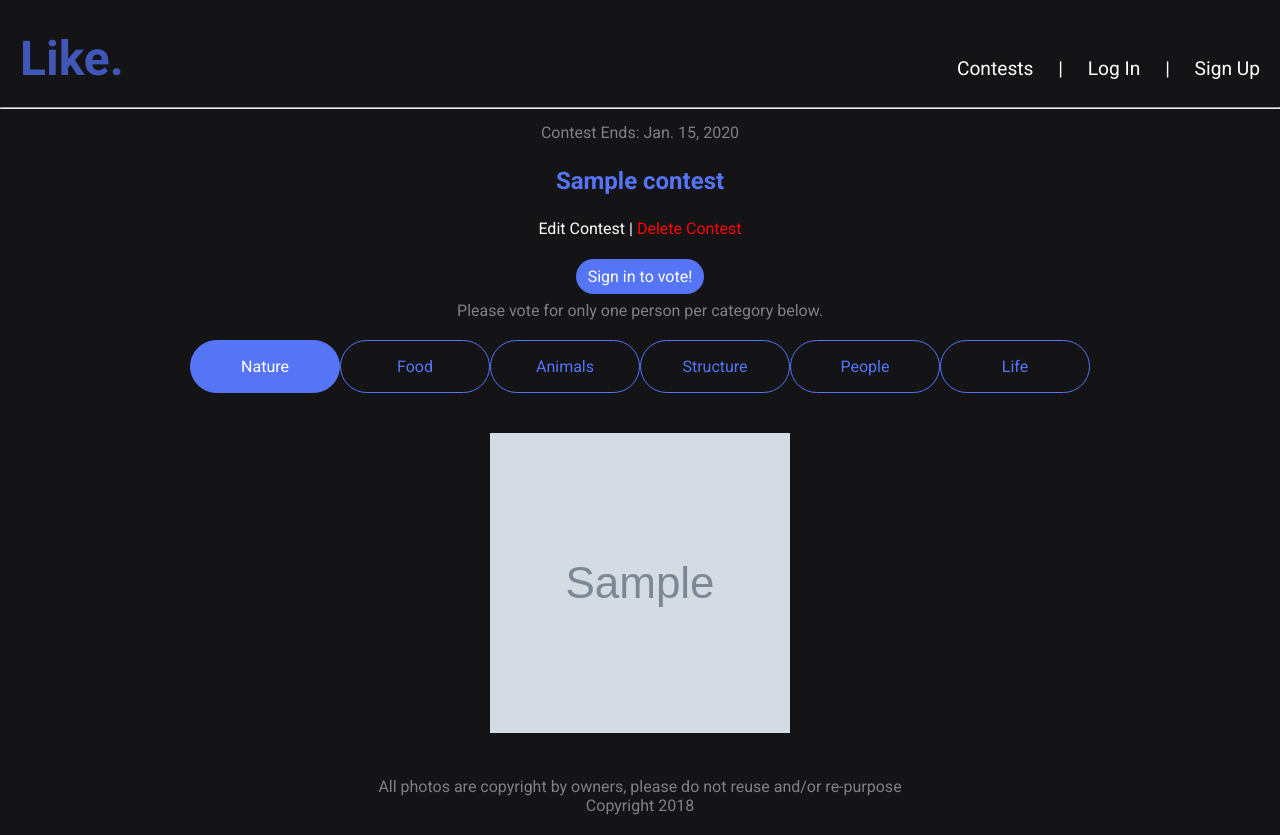
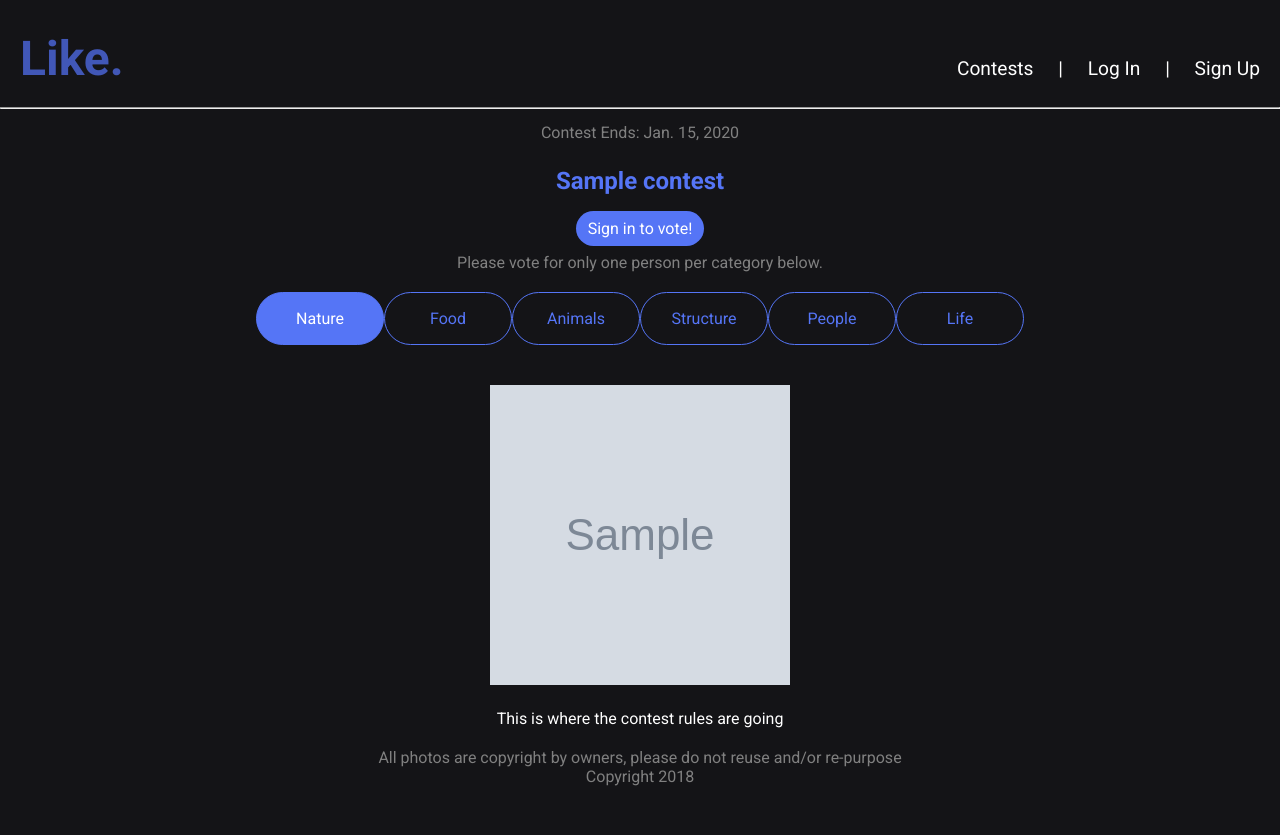
Before and after one commit to helloryantg/photo_contest, a Django app: page /contests/1/ in a window 1280 px wide. After the commit the page ends 786 px from the top, so only its background shows below. Run offline with Django 3.2, Linux system fonts and the light colour scheme; tables that the repository leaves empty hold one stand-in row (values such as "Sample post"); grey boxes marked "Sample" are stand-in pictures; parts of the project's set-up code (start-up, migrations or seed data) failed here and were passed over.

Commit message:
remove description from Post model

```diff
--- a/main_app/models.py
+++ b/main_app/models.py
@@ -21,9 +21,8 @@ class Contest(models.Model):
 
 class Post(models.Model):
     title = models.CharField(max_length=50)
-    description = models.TextField(max_length=250)
     created_at = models.DateField(auto_now_add=True)
-    photo_url = models.CharField(max_length=150, default='https://i.imgur.com/IcvbvO5.jpg')
+    photo_url = models.CharField(max_length=150, default='https://via.placeholder.com/350x350')
     category = models.CharField(
         max_length=1,
         choices=CATEGORIES,
--- a/main_app/static/style.css
+++ b/main_app/static/style.css
@@ -79,6 +79,7 @@ h1 {
     text-decoration: none;
     color: white;
     padding: 20px;
+    font-size: 70%;
 }
 
 .nav-links a:hover {
@@ -158,19 +159,15 @@ h4 {
     display: flex;
     justify-content: center;
     align-items: center;
+    padding: 1em;
 }
 
 .categories {
     display: flex;
     flex-direction: row;
-    width: 75%;
+    width: 80%;
     justify-content: space-around;
     margin: 20px auto;
-}
-
-.categories a {
-    padding: 1em;
-    display: flex;
 }
 
 .coming-soon {
@@ -208,8 +205,26 @@ h4 {
 }
 
 @media only screen and (min-width: 600px) {
+    .categories {
+        width: 60%;
+    }
+
+    .contests {
+        width: 100%;
+    }
+
+    .contest-container {
+        margin: 10px 5px;
+        width: 45%;
+    }
+
+    .nav-links a {
+        font-size: 100%;
+    }
+
     .posts {
-        width: 33%;
+        width: 30%;
+
     }
 
     .details {
@@ -231,6 +246,10 @@ h4 {
         align-items: baseline;
     }
 
+    .index-container {
+        width: 100%;
+    }
+
     .main-container {
         display: flex;
         flex-direction: row;
@@ -238,19 +257,13 @@ h4 {
         justify-content: center;
     }
 
-    .contest-container {
-        margin: 10px 5px;
-        width: 400px;
-    }
-
     .post-container {
         display: flex;
         justify-content: center;
-        flex-flow: row wrap;
-        width: 100%;
+        /* flex-flow: row wrap; */
+        width: 80%;
+        margin: 0 auto;
     }
-
-
 
     .index-head {
         justify-content: space-between;
--- a/main_app/templates/contests/index.html
+++ b/main_app/templates/contests/index.html
@@ -7,16 +7,18 @@
                 <p class="grey" >Contest Ends: {{contest.end_date}}</p>
                 <h2 class="blue" >{{contest.name}}</h2>
             </div>
+            {% ifequal post.user user %}
                 <div>
-                <a href="{% url 'contests_update' contest.id %}">Edit Contest </a> |
-                <a class="delete" href="{% url 'contests_delete' contest.id %}">Delete Contest</a>
+                    <a class="blue" href="{% url 'contests_update' contest.id %}">Edit Contest </a> <span class="grey">|</span>
+                    <a class="blue" href="{% url 'contests_delete' contest.id %}">Delete Contest</a>
                 </div>
+            {% endifequal %}
         </div>
         <div class="contest-likes">
             {% if user.is_authenticated %}
                 <div class="new-post">
-                    <a class="" href="{% url 'posts_create' contest.id %}">New Post</a> |
-                    <p>30 likes</p>
+                    <a class="blue" href="{% url 'posts_create' contest.id %}">New Post</a> |
+                    <p>Contest Likes: 30 likes</p>
                 </div>
             {% else %}
                 <a class ="blue-btn" href="{% url 'signup' %}">Sign in to vote!</a>
@@ -41,6 +43,8 @@
             </a>
         {% endfor %}
     </div>
+    <div class="contest-rules">
+        <p>This is where the contest rules are going</p>
     </div>
-
+</div>
 {% endblock %}
```
Also changed, not shown: main_app/templates/landing.html (+6 -4 lines), main_app/templates/posts/detail.html (+7 -6 lines), main_app/migrations/0005_auto_20181018_0226.py (added), main_app/migrations/0006_remove_post_description.py (added), main_app/views.py (line endings or trailing spaces). Lines whose indentation alone changed are shown as unchanged.
